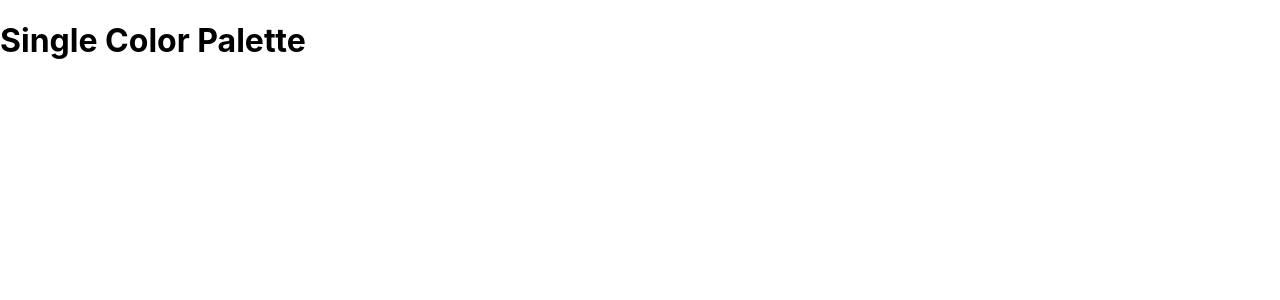
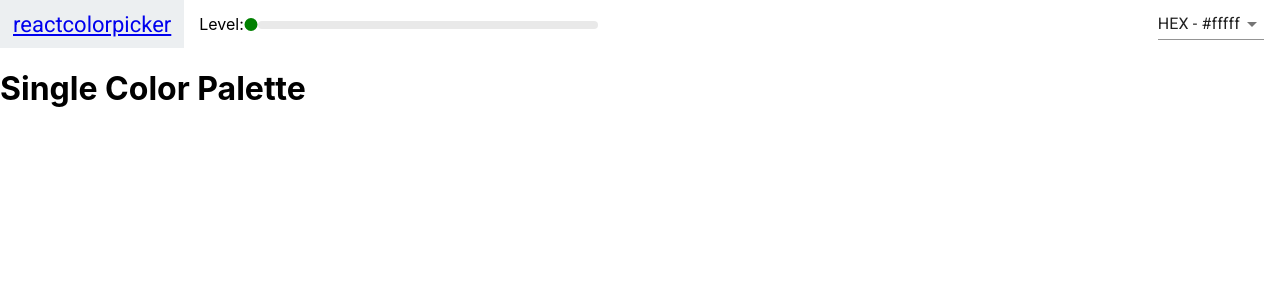
Before and after one commit to christianhubbard/colorboards, a React (Create React App) app: page /palette/flat-ui-colors-american/americanriver in a window 1280 px wide. Shown: the top 300 px of the page. Built offline with nearby package versions, Linux system fonts and the light colour scheme.

Commit message:
Adding navbar to SingleColorPalette

```diff
--- a/src/SingleColorPalette.js
+++ b/src/SingleColorPalette.js
@@ -1,9 +1,11 @@
 import React, { Component } from 'react'
+import NavBar from "./Navbar"
 
 export default class SingleColorPalette extends Component {
     render() {
         return (
             <div>
+                <NavBar />
                 <h1>Single Color Palette </h1>
             </div>
         )
```
